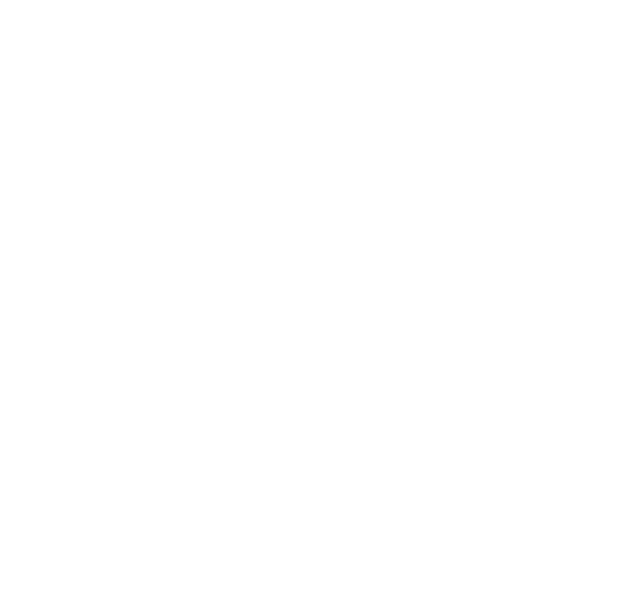
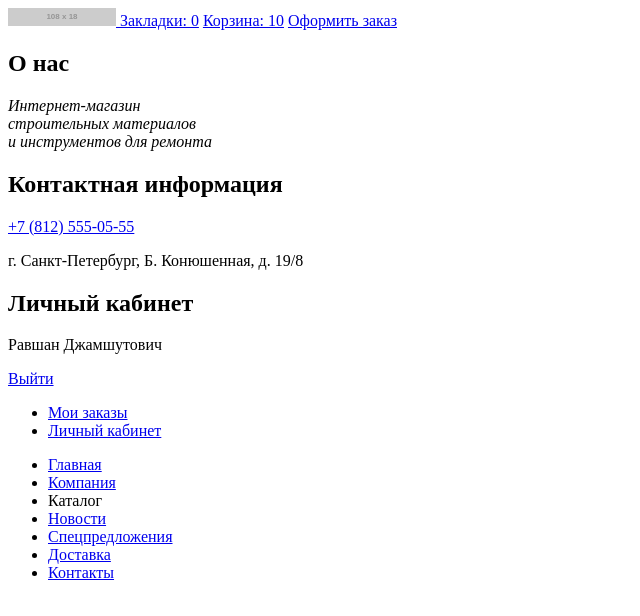
Before and after one commit to anmokuchi/1031959-technomart-29, a plain HTML site: page catalog.html in a window 1280 px wide. Shown: the whole page, without its empty margins (0-640 px from the left). Drawn offline with Linux system fonts and the light colour scheme; placeholder pictures from the web are drawn by us.

Commit message:
Добавлена шапка сайта
Ссылкам на главную добавлен атрибут href с адресом страницы, у каталога, наоборот, атрибут убран. Вид личного кабинета изменен на вид авторизованного пользователя.

```diff
--- a/catalog.html
+++ b/catalog.html
@@ -4,4 +4,46 @@
     <meta charset="utf-8">
     <title>Каталог — HTML Academy: Техномарт</title>
   </head>
+  <body>
+    <header>
+      <a href="index.html">
+        <img src="https://via.placeholder.com/108x18.png/EE3643/FFFFFF/" width="108" height="18" alt="Логотип магазина «Техномарт»">
+      </a>
+      <!-- Здесь будет форма/инпут поиска -->
+      <a href="blank.html">Закладки: 0</a>
+      <a href="blank.html">Корзина: 10</a>
+      <a href="blank.html">Оформить заказ</a>
+      <section>
+        <h2>О нас</h2>
+        <i>Интернет-магазин<br>
+          строительных материалов<br>
+          и инструментов для ремонта</i>
+      </section>
+      <section>
+        <h2>Контактная информация</h2>
+        <a href="tel:+78125550555">+7 (812) 555-05-55</a>
+        <p>г. Санкт-Петербург, Б. Конюшенная, д. 19/8</p>
+      </section>
+      <section>
+        <h2>Личный кабинет</h2>
+        <p>Равшан Джамшутович</p>
+        <a href="blank.html">Выйти</a>
+        <ul>
+          <li><a href="blank.html">Мои заказы</a></li>
+          <li><a href="blank.html">Личный кабинет</a></li>
+        </ul>
+      </section>
+      <nav>
+        <ul>
+          <li><a href="index.html">Главная</a></li>
+          <li><a href="blank.html">Компания</a></li>
+          <li><a>Каталог</a></li>
+          <li><a href="blank.html">Новости</a></li>
+          <li><a href="blank.html">Спецпредложения</a></li>
+          <li><a href="blank.html">Доставка</a></li>
+          <li><a href="blank.html">Контакты</a></li>
+        </ul>
+      </nav>
+    </header>
+  </body>
 </html>
```
